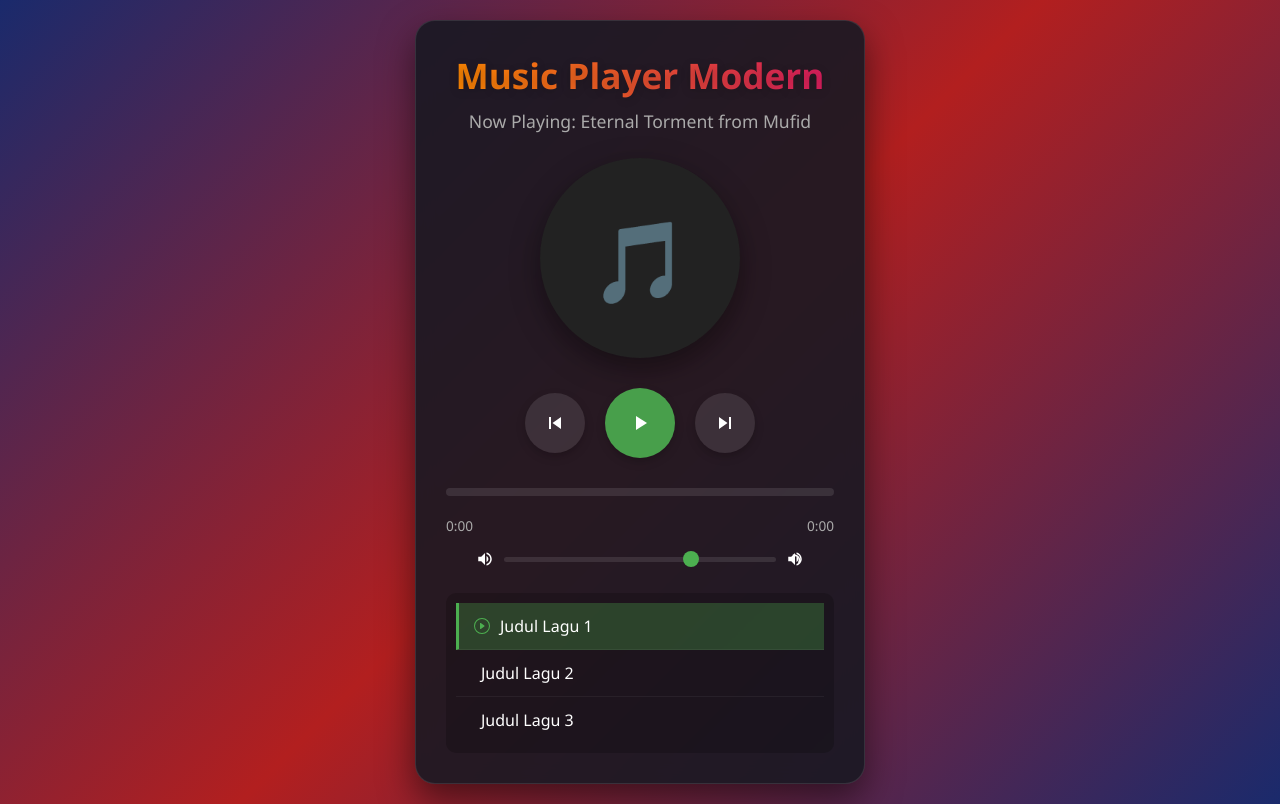
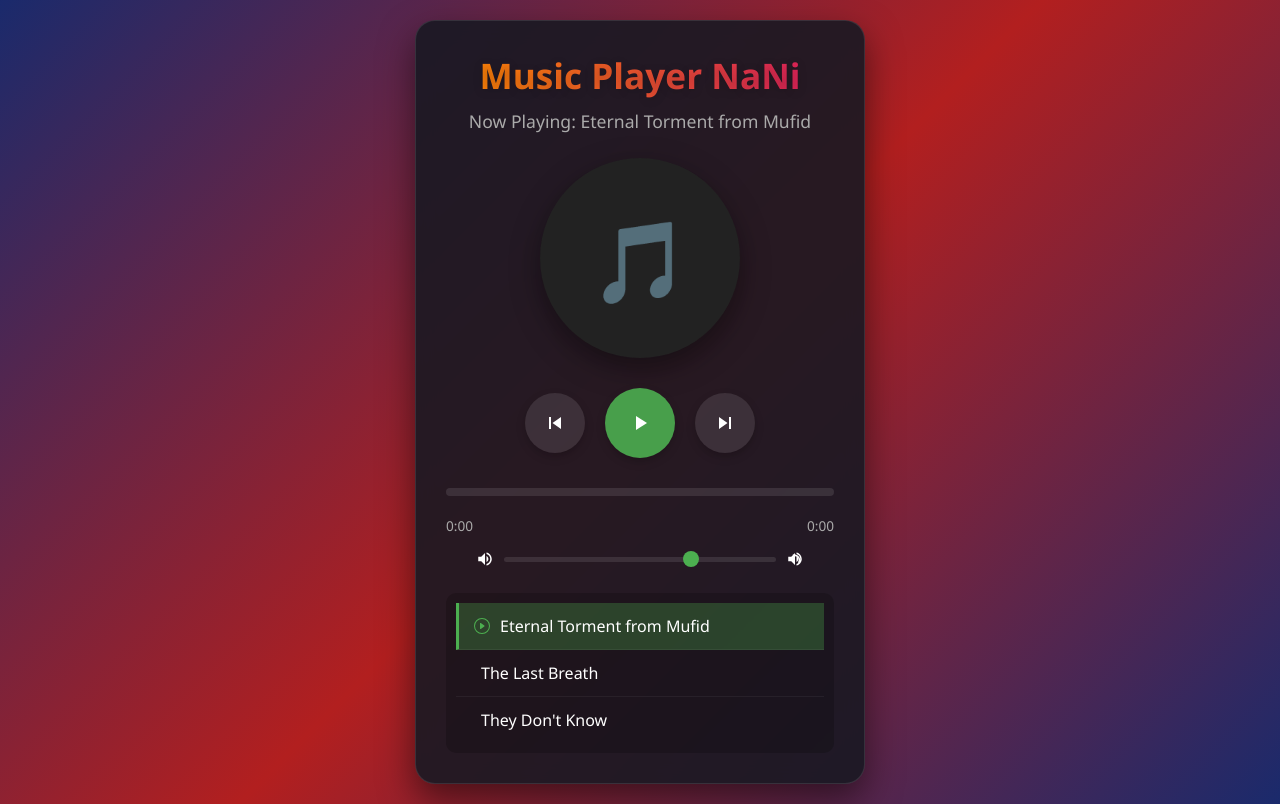
Before and after one commit to Farelandhika/nazril, a plain HTML site: page lomba nazril.html in a window 1280 px wide. Drawn offline with Linux system fonts and the light colour scheme.

Commit message:
Update lomba nazril.html

```diff
--- a/lomba nazril.html
+++ b/lomba nazril.html
@@ -3,7 +3,7 @@
 <head>
     <meta charset="UTF-8">
     <meta name="viewport" content="width=device-width, initial-scale=1.0">
-    <title>Music Player Modern</title>
+    <title>Music Player NaNi</title>
     <style>
         * {
             margin: 0;
@@ -235,8 +235,8 @@
 <body>
 
 <div class="player-container">
-    <h1>Music Player Modern</h1>
-    <div class="now-playing">Now Playing: <span id="current-title">Judul Lagu 1</span></div>
+    <h1>Music Player NaNi</h1>
+    <div class="now-playing">Now Playing: <span id="current-title">Judul Lagu 2</span></div>
 
     <!-- Gambar Album Art (Placeholder) -->
     <div class="album-art">🎵</div>
@@ -289,9 +289,10 @@
 
     <!-- Daftar Lagu -->
     <ul class="playlist" id="playlist">
-        <li data-src="lagu1.mp3"><span class="play-icon"><svg class="playlist-icon" viewBox="0 0 16 16"><path d="M8 15A7 7 0 1 1 8 1a7 7 0 0 1 0 14zm0 1A8 8 0 1 0 8 0a8 8 0 0 0 0 16z"/><path d="M6.271 5.055a.5.5 0 0 1 .52.038l3.5 2.5a.5.5 0 0 1 0 .814l-3.5 2.5A.5.5 0 0 1 6 10.5v-5a.5.5 0 0 1 .271-.445z"/></svg></span> Judul Lagu 1</li>
-        <li data-src="lagu2.mp3"><span class="play-icon"><svg class="playlist-icon" viewBox="0 0 16 16"><path d="M8 15A7 7 0 1 1 8 1a7 7 0 0 1 0 14zm0 1A8 8 0 1 0 8 0a8 8 0 0 0 0 16z"/><path d="M6.271 5.055a.5.5 0 0 1 .52.038l3.5 2.5a.5.5 0 0 1 0 .814l-3.5 2.5A.5.5 0 0 1 6 10.5v-5a.5.5 0 0 1 .271-.445z"/></svg></span> Judul Lagu 2</li>
-        <li data-src="lagu3.mp3"><span class="play-icon"><svg class="playlist-icon" viewBox="0 0 16 16"><path d="M8 15A7 7 0 1 1 8 1a7 7 0 0 1 0 14zm0 1A8 8 0 1 0 8 0a8 8 0 0 0 0 16z"/><path d="M6.271 5.055a.5.5 0 0 1 .52.038l3.5 2.5a.5.5 0 0 1 0 .814l-3.5 2.5A.5.5 0 0 1 6 10.5v-5a.5.5 0 0 1 .271-.445z"/></svg></span> Judul Lagu 3</li>
+        <li data-src="lagu1.mp3"><span class="play-icon"><svg class="playlist-icon" viewBox="0 0 16 16"><path d="M8 15A7 7 0 1 1 8 1a7 7 0 0 1 0 14zm0 1A8 8 0 1 0 8 0a8 8 0 0 0 0 16z"/><path d="M6.271 5.055a.5.5 0 0 1 .52.038l3.5 2.5a.5.5 0 0 1 0 .814l-3.5 2.5A.5.5 0 0 1 6 10.5v-5a.5.5 0 0 1 .271-.445z"/></svg></span> Eternal Torment from Mufid</li>
+        <li data-src="lagu2.mp3"><span class="play-icon"><svg class="playlist-icon" viewBox="0 0 16 16"><path d="M8 15A7 7 0 1 1 8 1a7 7 0 0 1 0 14zm0 1A8 8 0 1 0 8 0a8 8 0 0 0 0 16z"/><path d="M6.271 5.055a.5.5 0 0 1 .52.038l3.5 2.5a.5.5 0 0 1 0 .814l-3.5 2.5A.5.5 0 0 1 6 10.5v-5a.5.5 0 0 1 .271-.445z"/></svg></span> The Last Breath</li>
+        <li data-src="lagu3.mp3"><span class="play-icon"><svg class="playlist-icon" viewBox="0 0 16 16"><path d="M8 15A7 7 0 1 1 8 1a7 7 0 0 1 0 14zm0 1A8 8 0 1 0 8 0a8 8 0 0 0 0 16z"/><path d="M6.271 5.055a.5.5 0 0 1 .52.038l3.5 2.5a.5.5 0 0 1 0 .814l-3.5 2.5A.5.5 0 0 1 6 10.5v-5a.5.5 0 0 1 .271-.445z"/></svg></span> They Don't Know</li>
+
     </ul>
 </div>
 
@@ -313,9 +314,9 @@
 
     // Daftar lagu
     const songs = [
-        { src: "Eternal Torment by Mufid.mp3", title: "Eternal Torment from Mufid" },
-        { src: "lagu2.mp3", title: "Judul Lagu 2" },
-        { src: "lagu3.mp3", title: "Judul Lagu 3" }
+        { src: "Eternal.mp3", title: "Eternal Torment from Mufid" },
+        { src: "The Last Breath of Earth.mp3", title: "The Last Breath" },
+        { src: "They Don't Know.mp3", title: "They Don't Know" }
     ];
 
     let currentSongIndex = 0;
```
